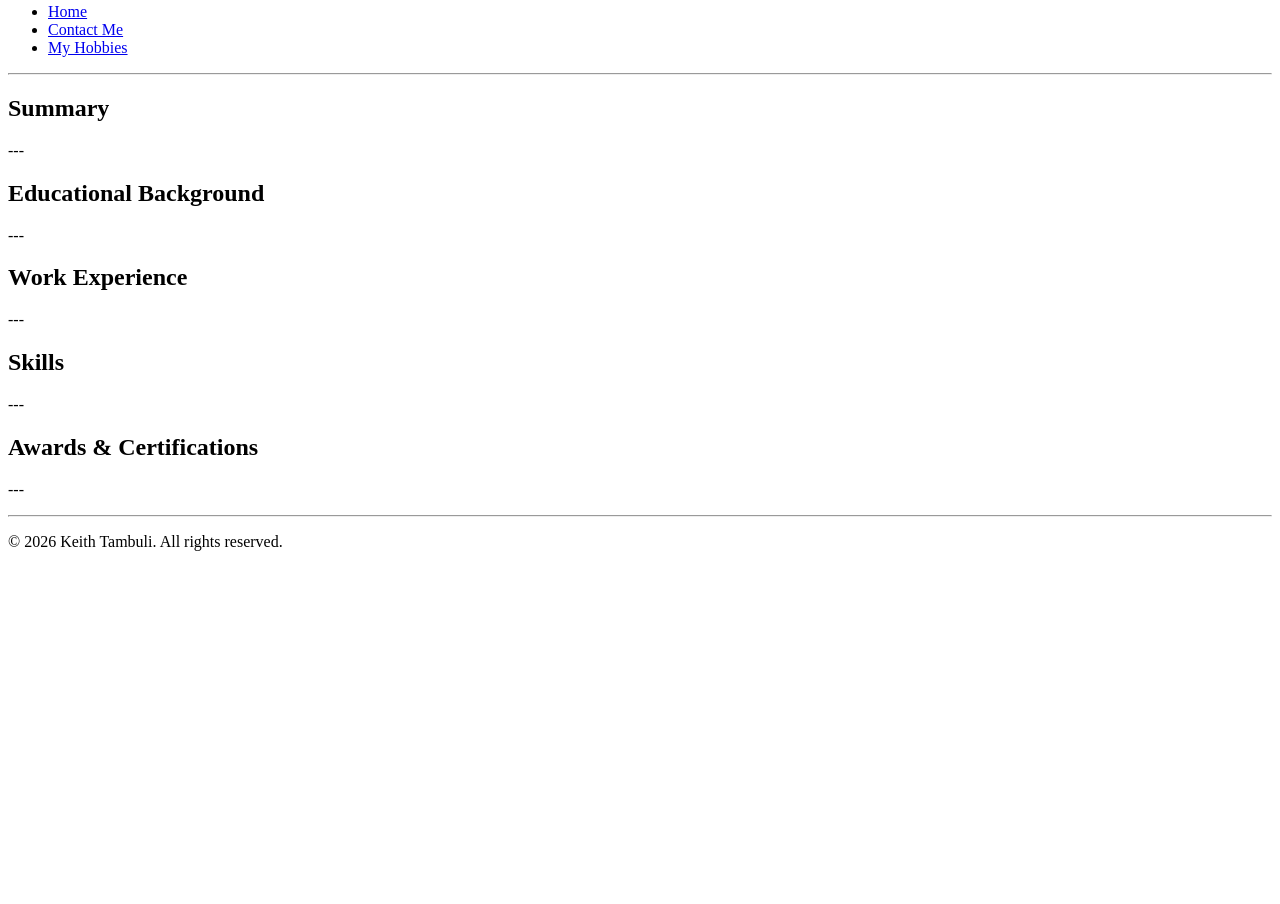
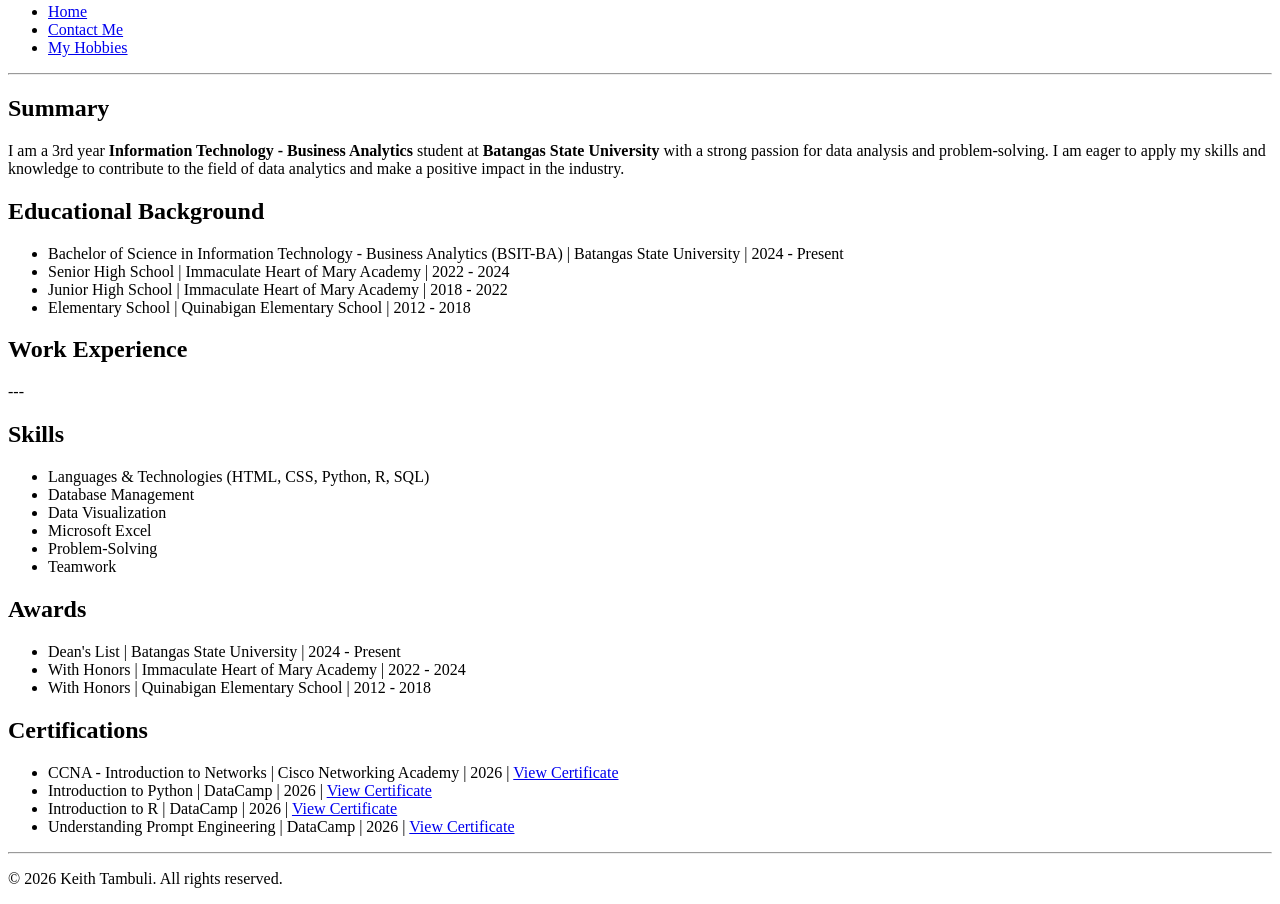
Before and after one commit to kitooot/tambuli-project1, a plain HTML site: page index.html in a window 1280 px wide. Shown: the part 331-1235 px from the top of the page. Before the commit the page ends 898 px from the top, so only its background shows below. Drawn offline with Linux system fonts and the light colour scheme.

Commit message:
added certfications and almost completed filling up details

```diff
--- a/index.html
+++ b/index.html
@@ -8,7 +8,7 @@
     <body>
         <header>
             <h1>
-                Hello, my name is Keith Mhartin Tambuli and this is my resume!
+                Keith Mhartin C. Tambuli
             </h1>
 
             <!-- My profile picture -->
@@ -18,6 +18,7 @@
                 Information Technology - Business Analytics Student | Aspiring Data Analyst
             </p>
 
+<!-- Navigation buttons-->
             <nav>
                 <ul>
                     <li><a href="index.html" target="_blank">Home</a></li>
@@ -30,18 +31,23 @@
         <hr>
 
         <main>
+            <!-- Resume sections -->
             <section>
                 <h2>Summary</h2>
                 <p>
-                   ---
+                   I am a 3rd year <b>Information Technology - Business Analytics</b> student at <b>Batangas State University</b> with a strong passion for data analysis and problem-solving. I am eager to apply my skills and knowledge to contribute to the field of data analytics and make a positive impact in the industry.
                 </p>
             </section>
 
             <section>
                 <h2>Educational Background</h2>
-                <p>
-                   ---
-                </p>
+                    <ul>
+                        <li> Bachelor of Science in Information Technology - Business Analytics (BSIT-BA) | Batangas State University | 2024 - Present</li>
+                        <li> Senior High School | Immaculate Heart of Mary Academy | 2022 - 2024</li>
+                        <li> Junior High School | Immaculate Heart of Mary Academy | 2018 - 2022</li>
+                        <li> Elementary School | Quinabigan Elementary School | 2012 - 2018</li>
+                    </ul>
+
             </section>
 
             <section>
@@ -53,16 +59,32 @@
 
             <section>
                 <h2>Skills</h2>
-                <p>
-                   ---
-                </p>
+                   <ul>
+                        <li>Languages & Technologies (HTML, CSS, Python, R, SQL)</li>
+                        <li>Database Management</li>
+                        <li>Data Visualization</li>
+                        <li>Microsoft Excel</li>
+                        <li>Problem-Solving</li>
+                        <li>Teamwork</li>
+                     </ul>
+
             </section>
 
             <section>
-                <h2>Awards & Certifications</h2>
-                <p>
-                   ---
-                </p>
+                <h2>Awards</h2>
+                <ul>
+                    <li>Dean's List | Batangas State University | 2024 - Present</li>
+                    <li>With Honors | Immaculate Heart of Mary Academy | 2022 - 2024</li>
+                    <li>With Honors | Quinabigan Elementary School | 2012 - 2018</li>
+                </ul>
+
+                <h2>Certifications</h2>
+                <ul>
+                    <li>CCNA - Introduction to Networks | Cisco Networking Academy | 2026 | <a href="assets\CCNA-_Introduction_to_Networks_certificate_24-03615-g-batstate-u-edu-ph_d73cc45b-bc92-4a23-b42a-931166cc3cc6.pdf" target="_blank" rel="noopener noreferrer">View Certificate</a></li>
+                    <li>Introduction to Python | DataCamp | 2026 | <a href="assets\Introduction to Python_DataCamp.pdf" target="_blank" rel="noopener noreferrer">View Certificate</a></li>
+                    <li>Introduction to R | DataCamp | 2026 | <a href="assets\Introduction to R_DataCamp.pdf" target="_blank" rel="noopener noreferrer">View Certificate</a></li>
+                    <li>Understanding Prompt Engineering | DataCamp | 2026 | <a href="assets\Understanding Prompt Engineering_DataCamp.pdf" target="_blank" rel="noopener noreferrer">View Certificate</a></li>
+                </ul>
             </section>
 
         </main>
```
Also changed, not shown: link_pages/contacts.html (+6 -3 lines), link_pages/hobbies.html (+8 -4 lines), 4 other files.
